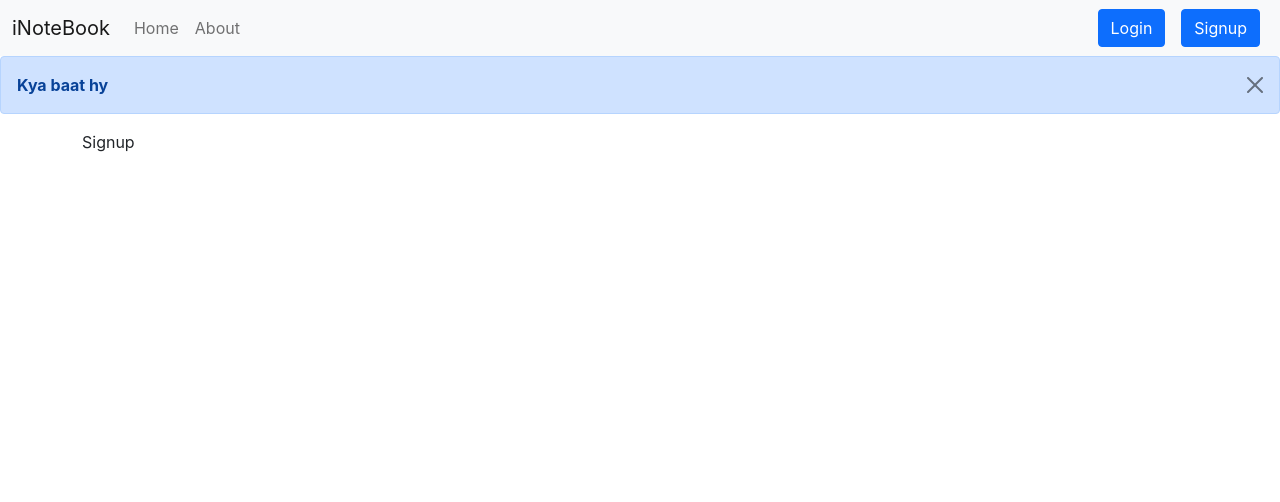
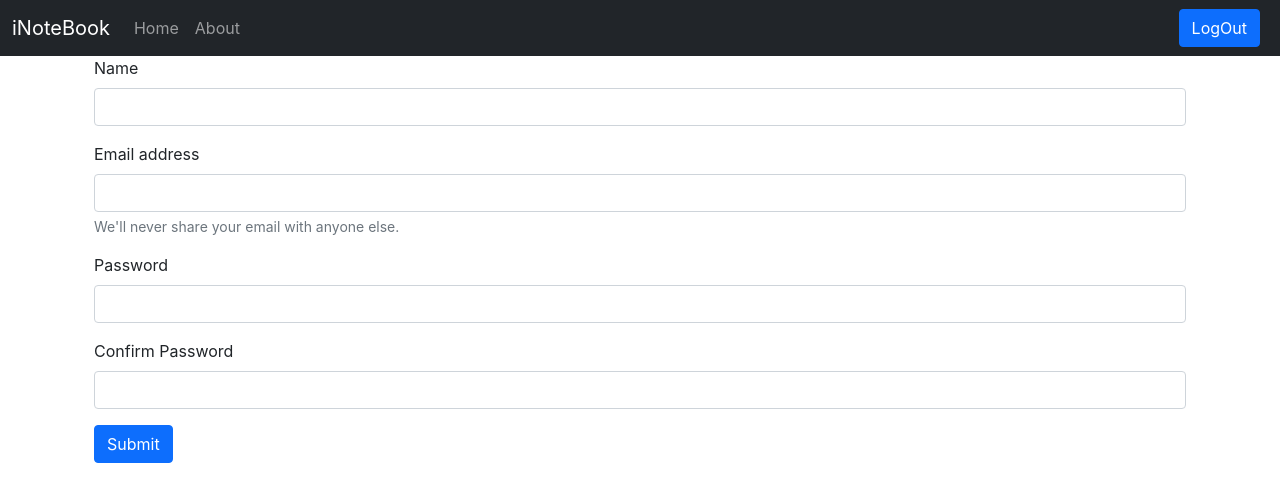
Before and after one commit to MAsad2723/inotebook, a React (Create React App) app: page /signup in a window 1280 px wide. Shown: the top 502 px of the page. Built offline with nearby package versions, Linux system fonts and the light colour scheme; sample sign-in values are in the browser's storage.

Commit message:
Completed iNoteBook successfully

```diff
--- a/src/App.js
+++ b/src/App.js
@@ -11,26 +11,38 @@
 import Alert from './components/Alert';
 import Login from './components/Login';
 import Signup from './components/Signup';
+import { useState } from 'react';
 function App() {
+  const [alert, setAlert] = useState(null);
+  const showAlert = (message, type) => {
+    setAlert({
+      msg: message,
+      type: type
+    })
+    setTimeout(() => {
+      setAlert(null);
+    }, 1500);
+  }
+
   return (
     <>
       <NoteState>
         <Router>
           <Navbar />
-          <Alert message="Kya baat hy" />
+          <Alert alert={alert} />
           <div className="container">
             <Switch>
               <Route exact path="/">
-                <Home />
+                <Home showAlert={showAlert} />
               </Route>
               <Route exact path="/about">
                 <About />
               </Route>
               <Route exact path="/login">
-                <Login />
+                <Login showAlert={showAlert} />
               </Route>
               <Route exact path="/signup">
-                <Signup />
+                <Signup showAlert={showAlert} />
               </Route>
             </Switch>
           </div>
--- a/src/components/AddNote.js
+++ b/src/components/AddNote.js
@@ -1,6 +1,6 @@
 import React, { useContext, useState } from 'react'
 import noteContext from '../context/notes/noteContext'
-const AddNote = () => {
+const AddNote = (props) => {
     const context = useContext(noteContext);
     const { addNote } = context;
     const [note, setnote] = useState({ title: "", description: "", tag: "" })
@@ -9,6 +9,7 @@
         e.preventDefault();
         addNote(note.title, note.description, note.tag);
         setnote({ ...note, title: "", description: "", tag: "" });
+        props.showAlert("Added Successfully", "success");
     }
 
     const onChange = (e) => {
--- a/src/components/Alert.js
+++ b/src/components/Alert.js
@@ -1,10 +1,14 @@
 import React from 'react'
 
 const Alert = (props) => {
+    const capitalize = (word) => {
+        if (word === "danger") word = "error"
+        const lower = word.toLowerCase();
+        return lower.charAt(0).toUpperCase() + lower.slice(1);
+    }
     return (
-        <div className="alert alert-primary alert-dismissible fade show" role="alert">
-            <strong>{props.message}</strong>
-            <button type="button" className="btn-close" data-bs-dismiss="alert" aria-label="Close"></button>
+        props.alert && <div className={`alert alert-${props.alert.type} alert-dismissible fade show`} role="alert">
+            <strong>{capitalize(props.alert.type)}</strong>: {props.alert.msg}
         </div>
     )
 }
--- a/src/components/Home.js
+++ b/src/components/Home.js
@@ -1,9 +1,9 @@
 import React from 'react'
 import Notes from './Notes'
-export const Home = () => {
+export const Home = (props) => {
     return (
-        <div>
-            <Notes />
+        <div className='container my-3'>
+            <Notes showAlert={props.showAlert} />
         </div>
     )
 }
--- a/src/components/Login.js
+++ b/src/components/Login.js
@@ -1,7 +1,7 @@
 import React, { useState } from 'react'
 import { useHistory } from 'react-router-dom/cjs/react-router-dom.min';
 
-const Login = () => {
+const Login = (props) => {
     let history = useHistory();
     const [credentials, setcredentials] = useState({ email: '', password: '' })
     const host = "http://localhost:5000";
@@ -18,18 +18,21 @@
         console.log(json);
         if (json.success) {
             //Save the auth-token Redirect to main page
-            localStorage.setItem('token', json.authtoken);
+            localStorage.setItem('token', json.authToken);
+            console.log(localStorage.getItem('token'));
+            props.showAlert("Logged In Successfully", "success");
             history.push('/');
         }
         else {
-            alert("Invalid credentials");
+            props.showAlert("Invalid credentials", "danger");
         }
     }
     const onChange = (e) => {
         setcredentials({ ...credentials, [e.target.name]: e.target.value })
     }
     return (
-        <div>
+        <div className='mt-2 container'>
+            <h2>Login to iNoteBook</h2>
             <form onSubmit={handleSubmit}>
                 <div className="mb-3">
                     <label htmlFor="email" className="form-label">Email address</label>
--- a/src/components/Navbar.js
+++ b/src/components/Navbar.js
@@ -1,10 +1,12 @@
 import React from 'react'
 import { Link, useLocation } from "react-router-dom";
+import { useHistory } from 'react-router-dom/cjs/react-router-dom.min';
 
 const Navbar = () => {
     let location = useLocation();
+    let history = useHistory();
     return (
-        <nav className="navbar navbar-expand-lg navbar-light bg-light">
+        <nav className="navbar navbar-expand-lg navbar-dark bg-dark">
             <div className="container-fluid">
                 <Link className="navbar-brand" to="/">iNoteBook</Link>
                 <button className="navbar-toggler" type="button" data-bs-toggle="collapse" data-bs-target="#navbarSupportedContent" aria-controls="navbarSupportedContent" aria-expanded="false" aria-label="Toggle navigation">
@@ -20,10 +22,10 @@
                         </li>
 
                     </ul>
-                    <form className="d-flex">
+                    {!localStorage.getItem('token') ? <form className="d-flex">
                         <Link className="btn btn-primary mx-2" to="/login" role='button'>Login</Link>
                         <Link className="btn btn-primary mx-2" to="/signup" role='button'>Signup</Link>
-                    </form>
+                    </form> : <button className="btn btn-primary mx-2" onClick={() => { localStorage.removeItem('token'); history.push('/login') }}>LogOut</button>}
                 </div>
             </div>
         </nav>
--- a/src/components/NoteItem.js
+++ b/src/components/NoteItem.js
@@ -10,11 +10,11 @@
                     <h5 className="card-title">{note.title}</h5>
                     <p className="card-text">{note.description}</p>
                     <p className="card-text">{note.tag}</p>
-                    <i className='far fa-trash-alt mx-2' onClick={() => deleteNote(note._id)}></i>
+                    <i className='far fa-trash-alt mx-2' onClick={() => { deleteNote(note._id); props.showAlert("Deleted successfully", "success"); }}></i>
                     <i className='far fa-edit mx-2' onClick={() => updateNote(note)}></i>
                 </div>
             </div>
-        </div>
+        </div >
     )
 }
 
--- a/src/components/Notes.js
+++ b/src/components/Notes.js
@@ -2,12 +2,19 @@
 import noteContext from '../context/notes/noteContext'
 import NoteItem from './NoteItem';
 import AddNote from './AddNote';
+import { useHistory } from 'react-router';
 
-const Notes = () => {
+const Notes = (props) => {
     const context = useContext(noteContext);
+    let history = useHistory();
     const { notes, getNotes, editNote } = context;
     useEffect(() => {
-        getNotes();
+        if (localStorage.getItem('token')) {
+            getNotes();
+        }
+        else {
+            history.push("/login");
+        }
         // eslint-disable-next-line
     }, [])
     const ref = useRef(null);
@@ -22,7 +29,7 @@
         e.preventDefault();
         editNote(note.e_id, note.etitle, note.edescription, note.etag);
         refClose.current.click();
-
+        props.showAlert("Updated Successfully", "success");
     }
 
     const onChange = (e) => {
@@ -30,7 +37,7 @@
     }
     return (
         <>
-            <AddNote />
+            <AddNote showAlert={props.showAlert} />
             <button ref={ref} type="button" className="btn btn-primary d-none" data-bs-toggle="modal" data-bs-target="#exampleModal">
                 Edit Note
             </button>
@@ -70,7 +77,7 @@
                     {notes.length === 0 && "No Notes to display"}
                 </div>
                 {notes.map((note) => {
-                    return <NoteItem key={note._id} updateNote={updateNote} note={note} />
+                    return <NoteItem key={note._id} updateNote={updateNote} showAlert={props.showAlert} note={note} />
                 })}
             </div>
         </>
--- a/src/components/Signup.js
+++ b/src/components/Signup.js
@@ -1,8 +1,57 @@
-import React from 'react'
-
-const Signup = () => {
+import React, { useState } from 'react'
+import { useHistory } from 'react-router-dom/cjs/react-router-dom.min';
+const Signup = (props) => {
+    let history = useHistory();
+    const [credentials, setcredentials] = useState({ name: '', email: '', password: '', cpassword: '' })
+    const host = "http://localhost:5000";
+    const handleSubmit = async (e) => {
+        e.preventDefault();
+        const response = await fetch(`${host}/api/auth/createuser`, {
+            method: "POST",
+            headers: {
+                "Content-Type": "application/json",
+            },
+            body: JSON.stringify({ name: credentials.name, email: credentials.email, password: credentials.password }),
+        });
+        const json = await response.json();
+        console.log(json);
+        if (json.success) {
+            //Save the auth-token Redirect to main page
+            localStorage.setItem('token', json.authToken);
+            history.push('/');
+            props.showAlert("Account created successfully", "success");
+        }
+        else {
+            // alert("Invalid credentials");
+            props.showAlert("Invalid credentials", "danger");
+        }
+    }
+    const onChange = (e) => {
+        setcredentials({ ...credentials, [e.target.name]: e.target.value })
+    }
     return (
-        <div>Signup</div>
+        <div className='container'>
+            <form onSubmit={handleSubmit}>
+                <div className="mb-3">
+                    <label htmlFor="name" className="form-label">Name</label>
+                    <input type="text" className="form-control" value={credentials.name} onChange={onChange} name='name' id="name" aria-describedby="emailHelp" required />
+                </div>
+                <div className="mb-3">
+                    <label htmlFor="email" className="form-label">Email address</label>
+                    <input type="email" className="form-control" value={credentials.email} onChange={onChange} name='email' id="email" aria-describedby="emailHelp" required />
+                    <div id="emailHelp" className="form-text">We'll never share your email with anyone else.</div>
+                </div>
+                <div className="mb-3">
+                    <label htmlFor="password" className="form-label">Password</label>
+                    <input type="password" className="form-control" value={credentials.password} onChange={onChange} name='password' id="password" minLength={5} required />
+                </div>
+                <div className="mb-3">
+                    <label htmlFor="cpassword" className="form-label">Confirm Password</label>
+                    <input type="password" className="form-control" value={credentials.cpassword} onChange={onChange} name='cpassword' id="cpassword" minLength={5} required />
+                </div>
+                <button type="submit" className="btn btn-primary">Submit</button>
+            </form>
+        </div>
     )
 }
 
--- a/src/context/notes/NoteState.js
+++ b/src/context/notes/NoteState.js
@@ -13,7 +13,7 @@
             mode: "cors",
             headers: {
                 "Content-Type": "application/json",
-                'auth-token': 'eyJhbGciOiJIUzI1NiIsInR5cCI6IkpXVCJ9.eyJ1c2VyIjp7ImlkIjoiNjU5OWQxNzBiY2RlZGU4NjA4NjcwOTlkIn0sImlhdCI6MTcwNDU4NTIyMn0.eqEVVbgb-XospG-JaG80xMx1V3GGZd9OtkxHyooLlbk'
+                'auth-token': localStorage.getItem('token')
             }
         });
         const json = await response.json();
@@ -27,7 +27,7 @@
             method: "POST",
             headers: {
                 "Content-Type": "application/json",
-                'auth-token': 'eyJhbGciOiJIUzI1NiIsInR5cCI6IkpXVCJ9.eyJ1c2VyIjp7ImlkIjoiNjU5OWQxNzBiY2RlZGU4NjA4NjcwOTlkIn0sImlhdCI6MTcwNDU4NTIyMn0.eqEVVbgb-XospG-JaG80xMx1V3GGZd9OtkxHyooLlbk'
+                'auth-token': localStorage.getItem('token')
             },
             body: JSON.stringify({ title, description, tag }),
         });
@@ -43,7 +43,7 @@
             method: "DELETE",
             headers: {
                 "Content-Type": "application/json",
-                'auth-token': 'eyJhbGciOiJIUzI1NiIsInR5cCI6IkpXVCJ9.eyJ1c2VyIjp7ImlkIjoiNjU5OWQxNzBiY2RlZGU4NjA4NjcwOTlkIn0sImlhdCI6MTcwNDU4NTIyMn0.eqEVVbgb-XospG-JaG80xMx1V3GGZd9OtkxHyooLlbk'
+                'auth-token': localStorage.getItem('token')
             }
         });
         // const json = await response.json();
@@ -60,7 +60,7 @@
             method: "PUT",
             headers: {
                 "Content-Type": "application/json",
-                'auth-token': 'eyJhbGciOiJIUzI1NiIsInR5cCI6IkpXVCJ9.eyJ1c2VyIjp7ImlkIjoiNjU5OWQxNzBiY2RlZGU4NjA4NjcwOTlkIn0sImlhdCI6MTcwNDU4NTIyMn0.eqEVVbgb-XospG-JaG80xMx1V3GGZd9OtkxHyooLlbk'
+                'auth-token': localStorage.getItem('token')
             },
             body: JSON.stringify({ title, description, tag }),
         });
```
